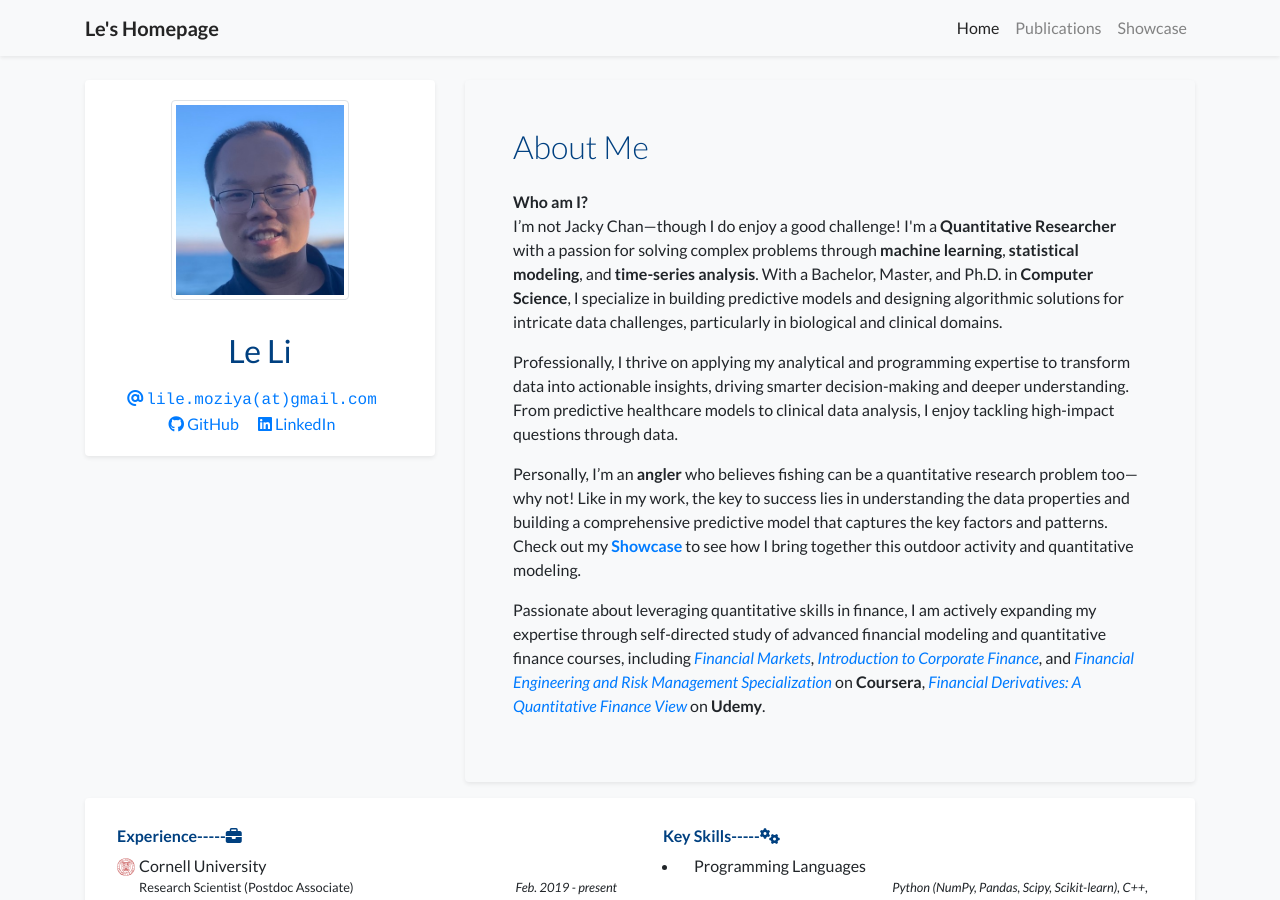
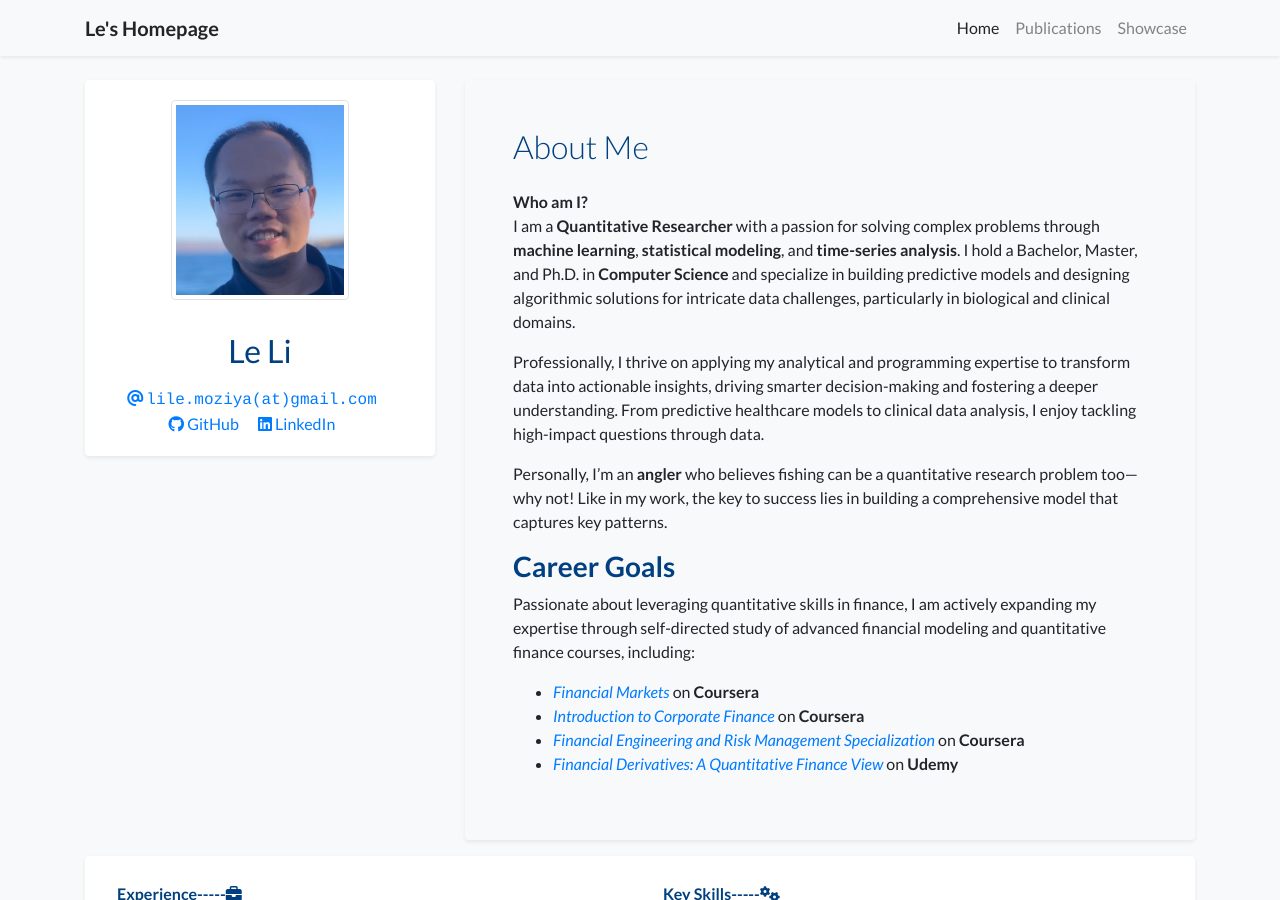
Before and after one commit to moziya/moziya, a Jekyll site: the page built from index.html, in a window 1280 px wide and 900 px high. Built offline with Jekyll 4.4.1, drawn with Linux system fonts in a browser that asks for light colours; nearby versions of some CDN libraries; a style sheet for code colours, icons or effects is not loaded.

Commit message:
Modified profile card

```diff
--- a/_data/profile.yml
+++ b/_data/profile.yml
@@ -21,18 +21,20 @@ linkedin: le-li-037117227
 
 short_bio_text_justify: false
 short_bio: >-
-  <p>
-    <b>Who am I?</b><br>I’m not Jacky Chan—though I do enjoy a good challenge! I'm a <b>Quantitative Researcher</b> with a passion for solving complex problems through <b>machine learning</b>, <b>statistical modeling</b>, and <b>time-series analysis</b>. With a Bachelor, Master, and Ph.D. in <b>Computer Science</b>, I specialize in building predictive models and designing algorithmic solutions for intricate data challenges, particularly in biological and clinical domains.
-  </p>
-  <p>
-    Professionally, I thrive on applying my analytical and programming expertise to transform data into actionable insights, driving smarter decision-making and deeper understanding. From predictive healthcare models to clinical data analysis, I enjoy tackling high-impact questions through data.
-  </p>
-  <p>
-    Personally, I’m an <b>angler</b> who believes fishing can be a quantitative research problem too—why not! Like in my work, the key to success lies in understanding the data properties and building a comprehensive predictive model that captures the key factors and patterns. Check out my <a href="/moziya/showcase"><b>Showcase</b></a> to see how I bring together this outdoor activity and quantitative modeling.
-  </p>
-  <p>
-    Passionate about leveraging quantitative skills in finance, I am actively expanding my expertise through self-directed study of advanced financial modeling and quantitative finance courses, including <i><a href="https://www.coursera.org/learn/financial-markets-global">Financial Markets</a></i>, <i><a href="https://www.coursera.org/learn/wharton-finance">Introduction to Corporate Finance</a></i>, and <i><a href="https://www.coursera.org/specializations/financialengineering">Financial Engineering and Risk Management Specialization</a></i> on <b>Coursera</b>, <i><a href="www.udemy.com/course/financial-derivatives">Financial Derivatives: A Quantitative Finance View</a></i> on <b>Udemy</b>.
-  </p>
+  <p><b>Who am I?</b><br>I am a <b>Quantitative Researcher</b> with a passion for solving complex problems through <b>machine learning</b>, <b>statistical modeling</b>, and <b>time-series analysis</b>. I hold a Bachelor, Master, and Ph.D. in <b>Computer Science</b> and specialize in building predictive models and designing algorithmic solutions for intricate data challenges, particularly in biological and clinical domains.</p>
+
+  <p>Professionally, I thrive on applying my analytical and programming expertise to transform data into actionable insights, driving smarter decision-making and fostering a deeper understanding. From predictive healthcare models to clinical data analysis, I enjoy tackling high-impact questions through data.</p>
+
+  <p>Personally, I’m an <b>angler</b> who believes fishing can be a quantitative research problem too—why not! Like in my work, the key to success lies in building a comprehensive model that captures key patterns.</p>
+
+  <h3>Career Goals</h3>
+  <p>Passionate about leveraging quantitative skills in finance, I am actively expanding my expertise through self-directed study of advanced financial modeling and quantitative finance courses, including:</p>
+  <ul>
+    <li><i><a href="https://www.coursera.org/learn/financial-markets-global">Financial Markets</a></i> on <b>Coursera</b></li>
+    <li><i><a href="https://www.coursera.org/learn/wharton-finance">Introduction to Corporate Finance</a></i> on <b>Coursera</b></li>
+    <li><i><a href="https://www.coursera.org/specializations/financialengineering">Financial Engineering and Risk Management Specialization</a></i> on <b>Coursera</b></li>
+    <li><i><a href="https://www.udemy.com/course/financial-derivatives">Financial Derivatives: A Quantitative Finance View</a></i> on <b>Udemy</b></li>
+  </ul>
 
 portrait_url: /assets/images/photos/LeLi.jpg
 #portrait_caption: >-
```
